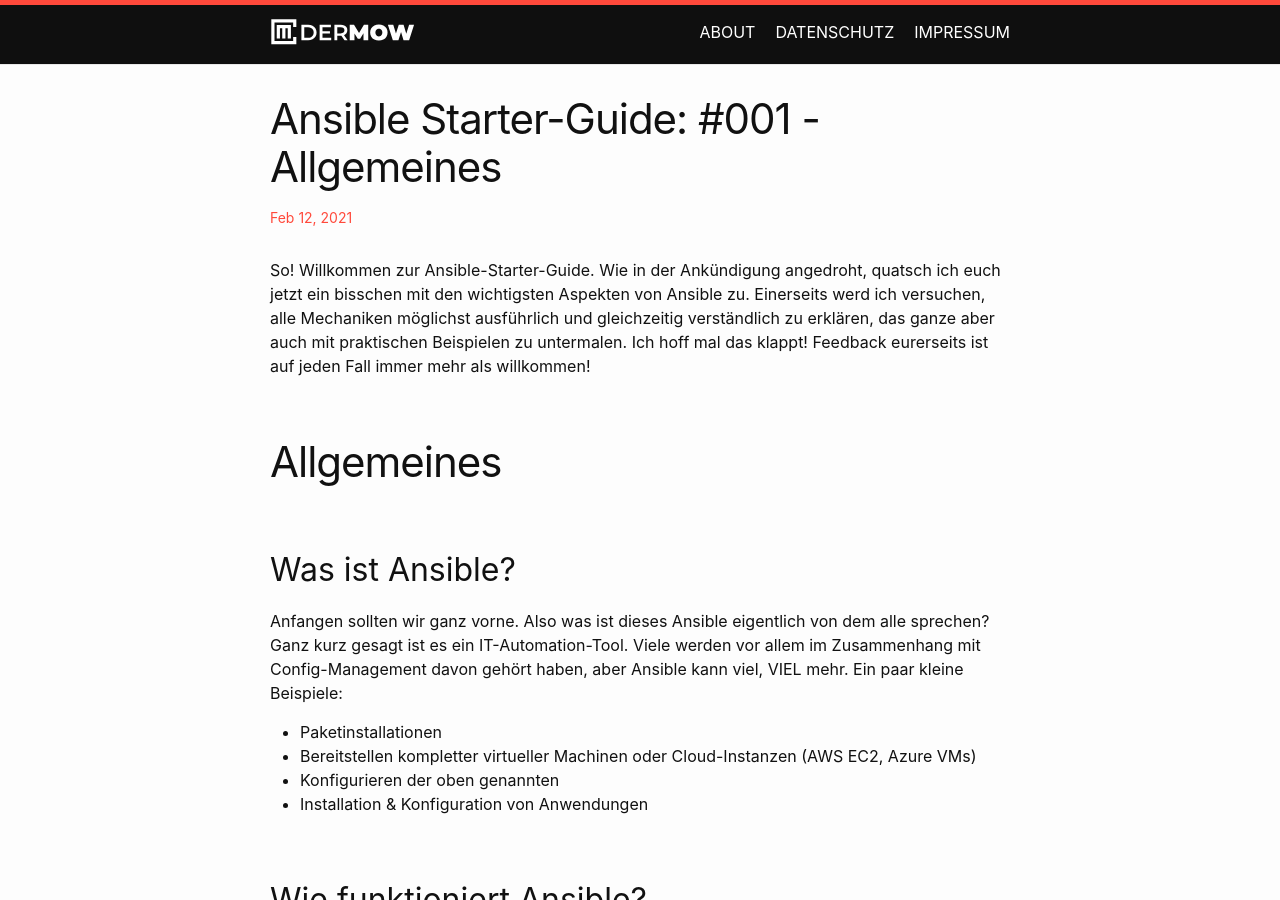
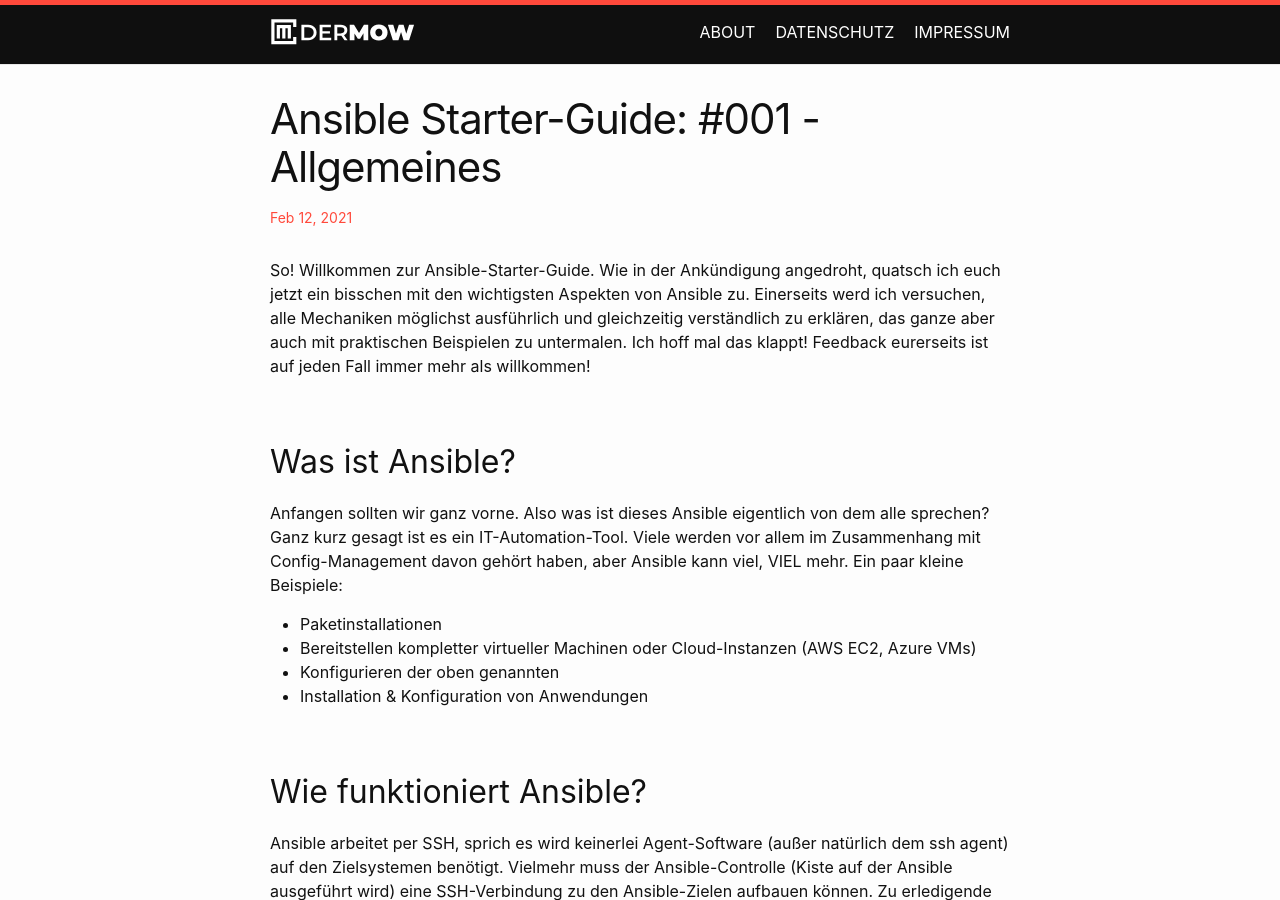
Before and after one commit to dermow/der-mow.de, a Jekyll site: the page built from _posts/2021-02-12-ansible-guide-1.markdown, in a window 1280 px wide and 900 px high. Built offline with Jekyll 4.4.1, drawn with Linux system fonts in a browser that asks for light colours; comment, search, counter and statistics services are not loaded.

Commit message:
Update 2021-02-12-ansible-guide-1.markdown

```diff
--- a/_posts/2021-02-12-ansible-guide-1.markdown
+++ b/_posts/2021-02-12-ansible-guide-1.markdown
@@ -9,7 +9,6 @@ So! Willkommen zur Ansible-Starter-Guide. Wie in der Ankündigung angedroht, qua
 Ansible zu. Einerseits werd ich versuchen, alle Mechaniken möglichst ausführlich und gleichzeitig verständlich zu erklären, das ganze aber auch mit
 praktischen Beispielen zu untermalen. Ich hoff mal das klappt! Feedback eurerseits ist auf jeden Fall immer mehr als willkommen!
 
-# Allgemeines
 
 ## Was ist Ansible?
 
@@ -177,7 +176,7 @@ Zu Handlern sind 2 Dinge noch sehr wichtig zu wissen:
 Rollen sind ein relativ forgeschrittenr Mechanismus, auf den wir später genauer eingehen werden. Kurz gesagt lassen sich bestimmte Aufgaben aber in wiederverwendbare "Pakete" packen und in mehreren Playbooks nutzen.
 
 
-# To be continued...
+## To be continued...
 
 Wenn euch das alles jetzt noch etwas weit weg vorkommt - keine Sorge. Wir werden das alles noch bis ins Detail behandeln. Ich versuche auch zwischendrin direkt Anwendungsbeispiele
 aufzuzeigen, so dass ihr wenn ihr wollt auch schon beginnen könnt mit Ansible zu arbeiten.
@@ -187,7 +186,7 @@ Allgemein finde ich, es gibt keine bessere Methode etwas zu lernen, als es einfa
 Deshalb werden wir im  nächsten Teil auf die Installation von Ansible eingehen. Was bringt das viele Gerede, wenn man es am Ende nicht selbst ausprobieren kann. Richtig? Richtig!
 
 
-# Fragen, Kritik, Verbesserungsvorschläge... ?
+## Fragen, Kritik, Verbesserungsvorschläge... ?
 
 ... dann lasst einfach einen Kommentar auf dieser Seite oder schreibt mir auch gerne eine E-Mail!
 
```
